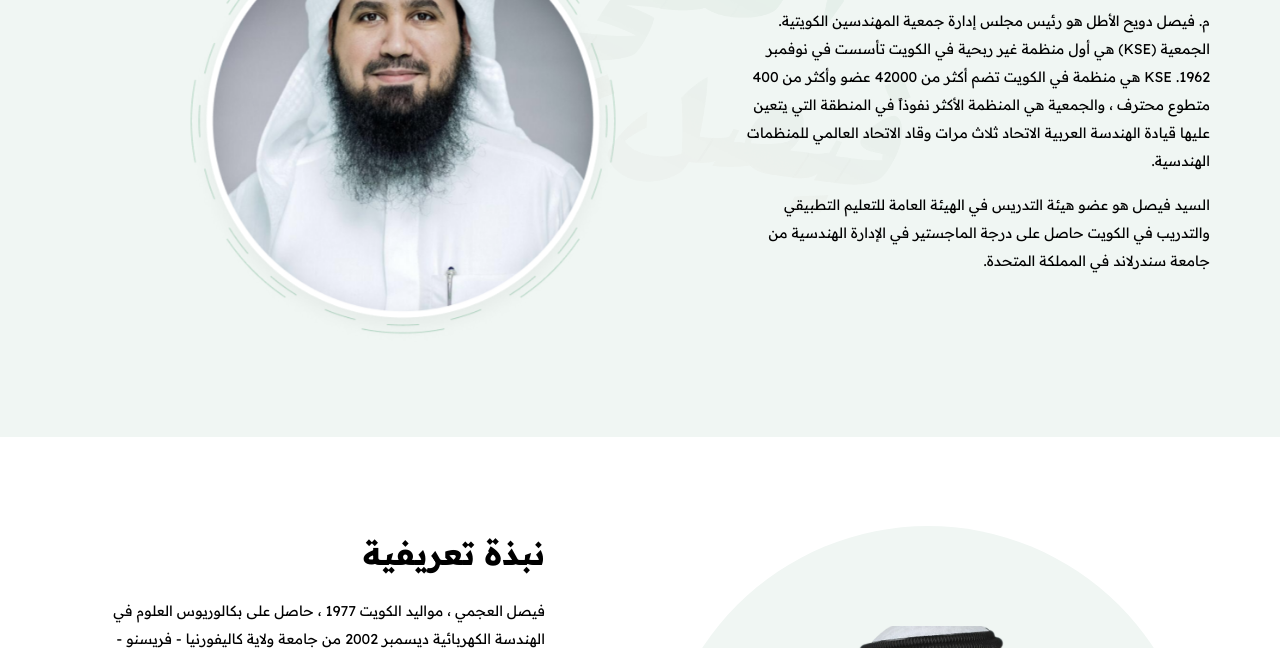
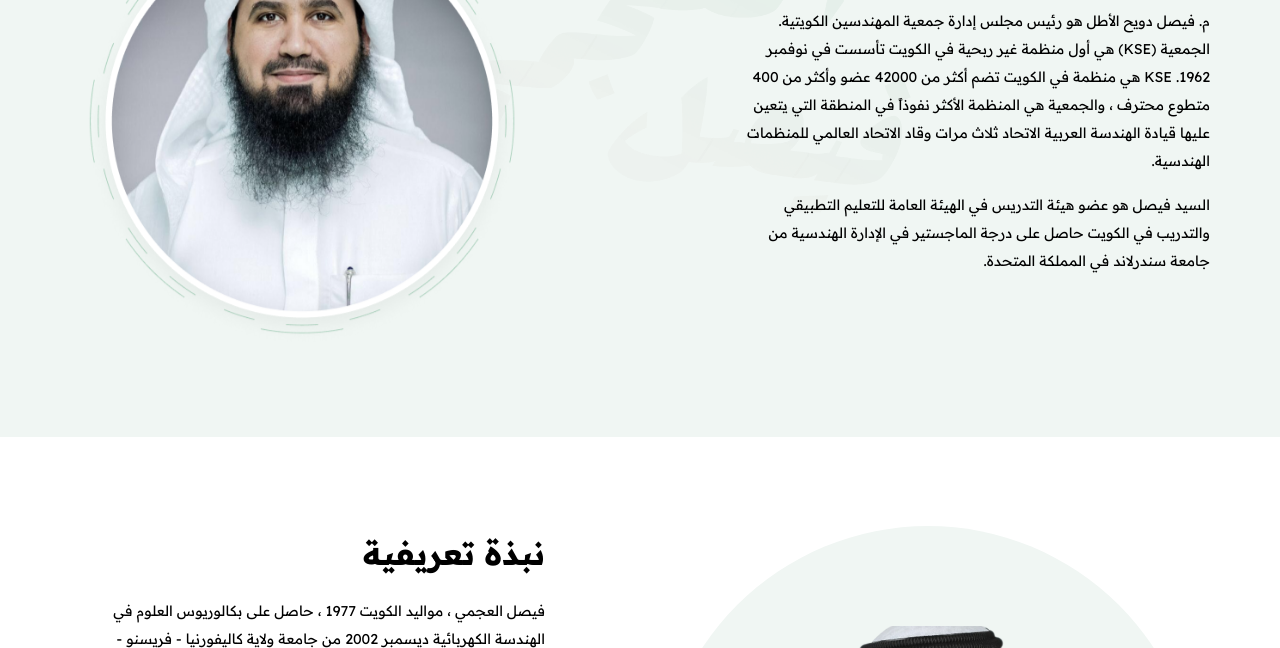
Before and after one commit to HossamEisa/S.Faysel, a website: page 07-About.html in a window 1280 px wide. Shown: the part 452-1100 px from the top of the page. Drawn offline with Linux system fonts and the light colour scheme.

Commit message:
change in about page

```diff
--- a/07-About.html
+++ b/07-About.html
@@ -150,7 +150,7 @@
                                 على درجة الماجستير في الإدارة الهندسية من جامعة سندرلاند في المملكة المتحدة.</p>
                         </div>
                         <div
-                            class="col-md-5 col-xl-7 d-flex justify-content-center justify-lg-content-end align-items-center  js-scroll slide-left mb-4 mb-md-0">
+                            class="col-md-5 col-xl-7 d-flex justify-content-center justify-content-lg-end align-items-center  js-scroll slide-left mb-4 mb-md-0">
                             <img alt="..." src="./assets/images/about-fysl.png" class="img-fluid">
                         </div>
                     </div>
```
